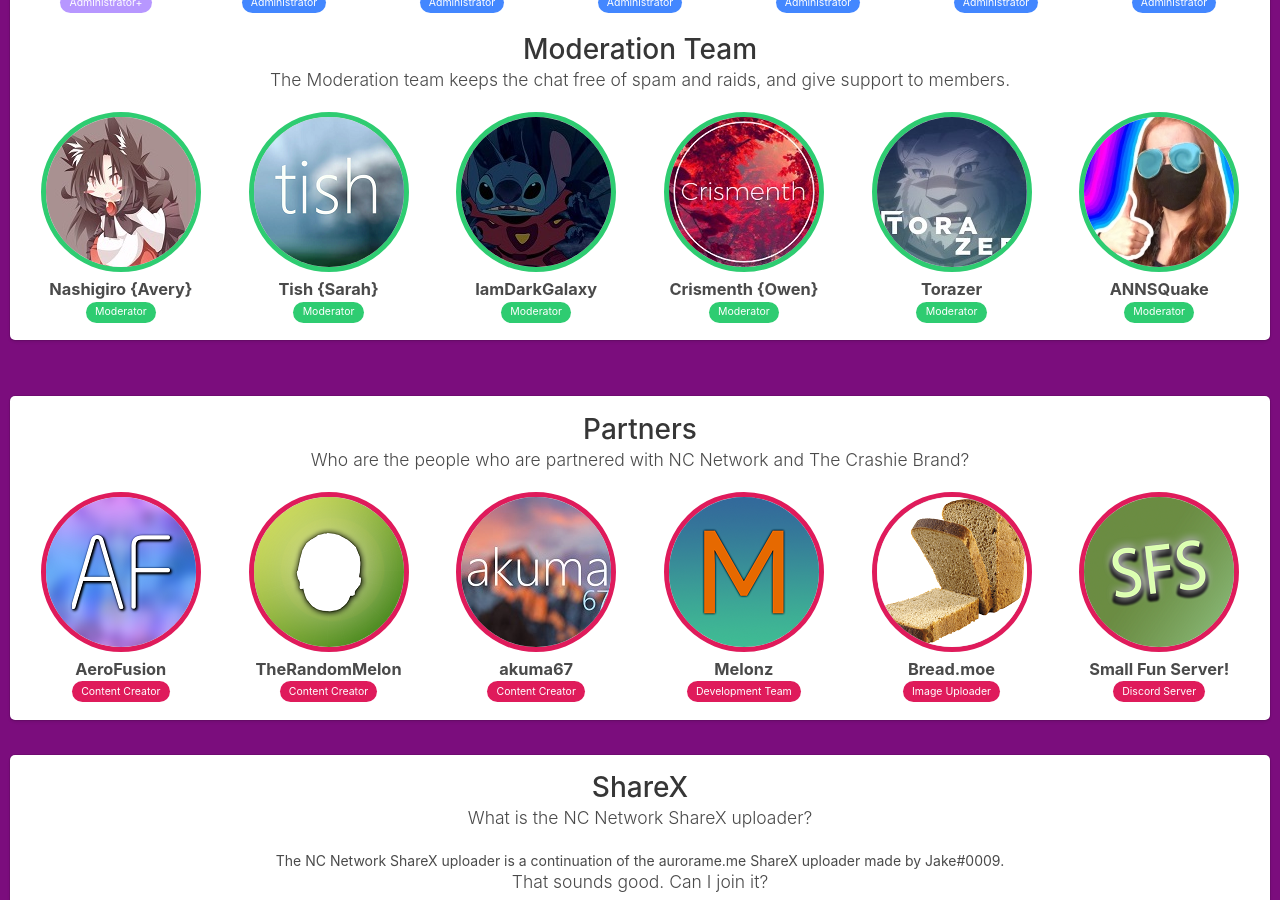
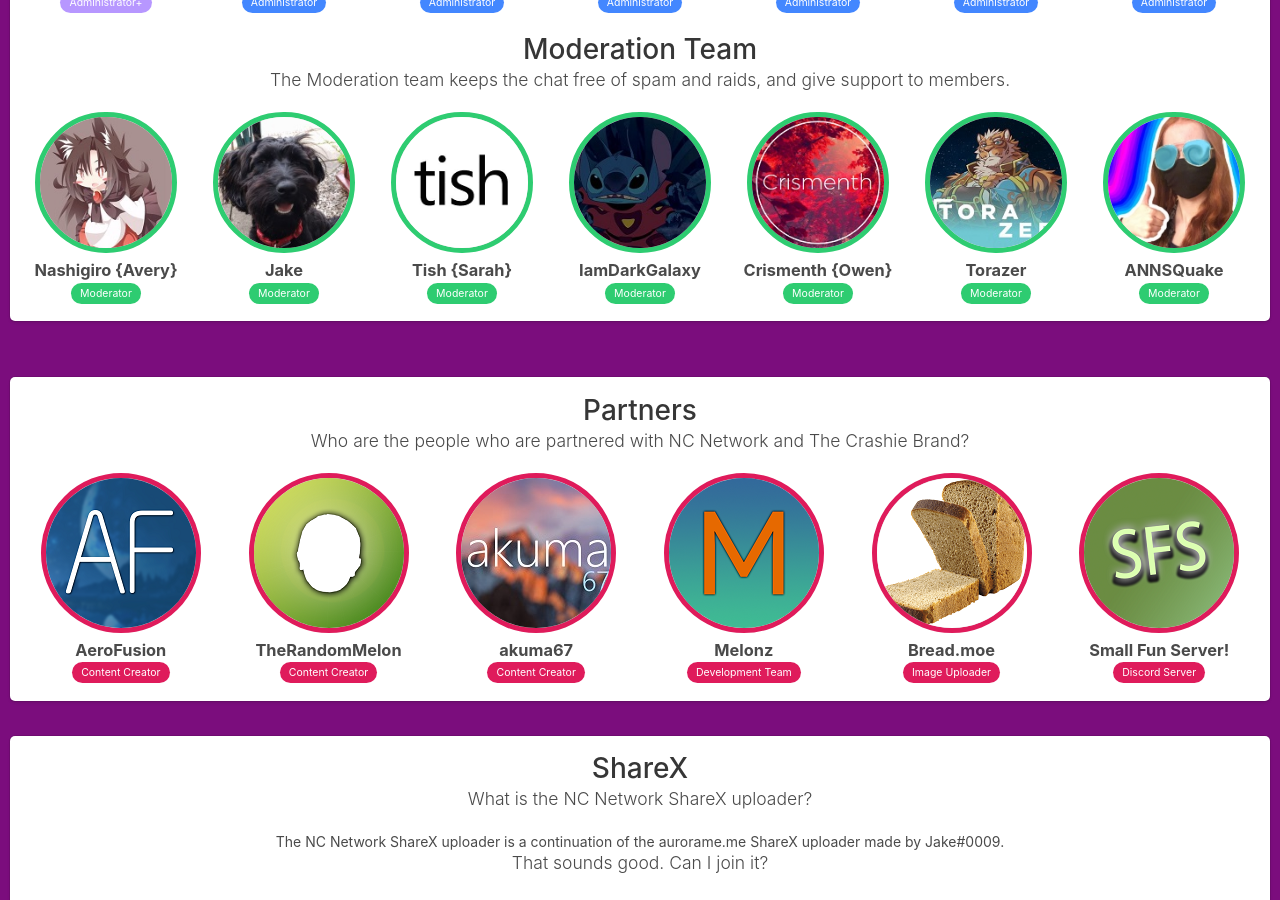
Before and after one commit to xwinbyte/NetskyWebsite, a Jekyll site: the page built from index.html, in a window 1280 px wide and 900 px high, scrolled down 1488 px. Built offline with Jekyll 4.4.1, drawn with Linux system fonts in a browser that asks for light colours; nearby versions of some CDN libraries.

Commit message:
Add jake, update some PFPs.

```diff
--- a/index.html
+++ b/index.html
@@ -89,6 +89,10 @@
 						<h3>Nashigiro {Avery}</h3><span class="tag is-mod">Moderator</span>
 					</div>
 					<div class="column">
+						<a href="https://twitter.com/JakeBuildsStuff" rel="noopener noreferrer" target="_blank"><img class="someone mod" src="/img/staff/jake.jpg"></a>
+						<h3>Jake</h3><span class="tag is-mod">Moderator</span>
+					</div>
+					<div class="column">
 						<a href="https://twitter.com/nottish_" rel="noopener noreferrer" target="_blank"><img class="someone mod" src="/img/staff/tish.png"></a>
 						<h3>Tish {Sarah}</h3><span class="tag is-mod">Moderator</span>
 					</div>
```
Also changed, not shown: img/staff/aerofusion.png, img/staff/electric.jpg, img/staff/jake.jpg (added), img/staff/tish.png, img/staff/torazer.jpg, img/staff/xsf.png.
